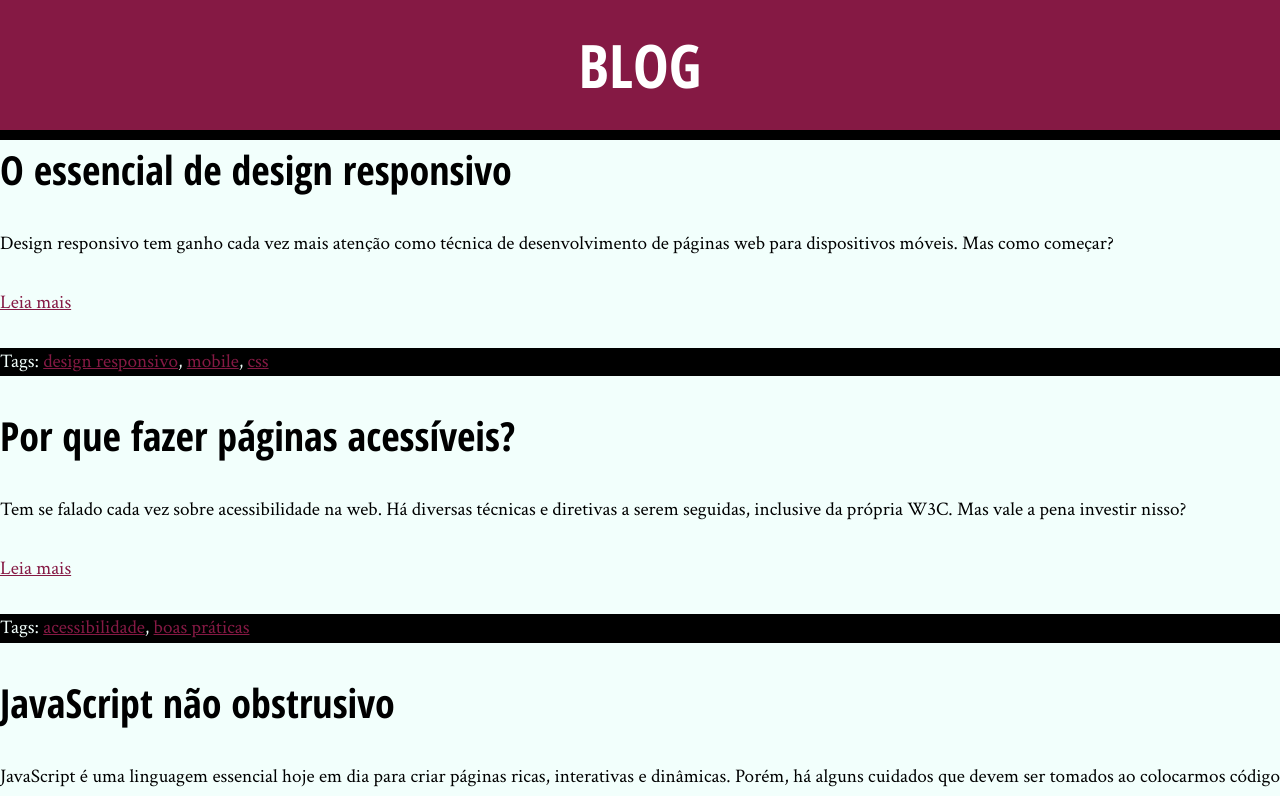
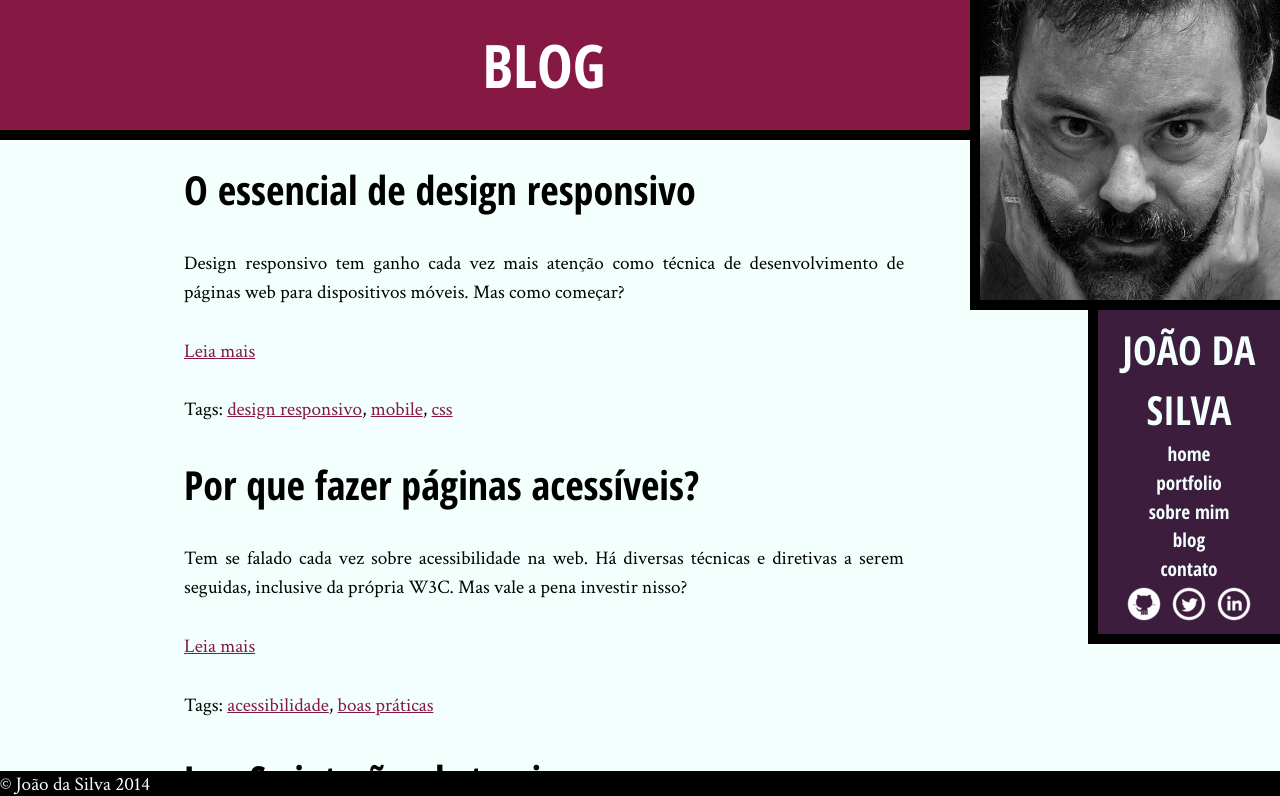
Before and after one commit to CristianoPro/BiografiaJoao, a plain HTML site: page blog.html in a window 1280 px wide. Shown: the top 796 px of the page. Drawn offline with Linux system fonts and the light colour scheme.

Commit message:
finalizando pagina blog e bio e separando os arquivos em pasta e finalizando o layout

```diff
--- a/blog.html
+++ b/blog.html
@@ -4,15 +4,15 @@
 		<title>Blog - João da Silva</title>
 		<meta charset="utf-8">
 		<link rel="icon" href="favicon.png">
-		<link rel="stylesheet" type="text/css" href="reset.css">
-		<link rel="stylesheet" type="text/css" href="bio.css">
+		<link rel="stylesheet" type="text/css" href="css/reset.css">
+		<link rel="stylesheet" type="text/css" href="css/bio.css">
 		<link rel="stylesheet" href="http://fonts.googleapis.com/css?family=Crimson+Text:400,400italic,600">
 	    <link rel="stylesheet" href="http://fonts.googleapis.com/css?family=Open+Sans+Condensed:700">
 	</head>
 	<body>
 		<main>
 			<h1>Blog</h1>
-
+			<div class="container">
 				<article>
 					<h2>O essencial de design responsivo</h2>
 
@@ -38,10 +38,12 @@
 				    <p>JavaScript é uma linguagem essencial hoje em dia para criar páginas ricas, interativas e dinâmicas. Porém, há alguns cuidados que devem ser tomados ao colocarmos código JavaScript em nossas páginas.</p>
 
 				    <a href="#">Leia mais</a>
-			    <footer><p>Tags: <a href="#">javascript</a>, <a href="#">boas práticas</a></p></footer>
+				    <footer><p>Tags: <a href="#">javascript</a>, <a href="#">boas práticas</a></footer>
+
 				</article>
+			</div>
 		</main>
-		<img src="eu.jpg" alt="Foto do joão da Silva">
+		<img class="minha-foto" src="img/eu.jpg" alt="Foto do joão da Silva">
 
 		<aside>
 			<h1>João da Silva</h1>
@@ -55,8 +57,14 @@
                     <li><a href="contato.html">Contato</a></li>
 				</ul>
 			</nav>
+			<ul class="icones-sociais">
+				<li><a class="github" href="http://github.com/cristianoPro">GitHub</a></li>
+				<li><a class="twitter" href="https://twitter.com/cristiano_so">Twitter</a></li>
+				<li><a class="linkedin" href="https://www.linkedin.com/in/cristiano-souza-de-oliveira-62951b128/">Linkedin</a></li>
+
+			</ul>
 		</aside>
-		<footer>
+		<footer class="footer-site">
 			&copy; João da Silva 2014
 		</footer>
 	</body>
--- a/bio.css
+++ b/css/bio.css
@@ -20,6 +20,8 @@ main h1{
 
 main{
 	line-height: 1.5;
+	float: left;
+	width: 85%;
 }
 
 main div{
@@ -31,14 +33,25 @@ main a{
 	color: #851944;
 }
 
-div{
+.container{
 	width: 720px;
 	margin-left: auto;
 	margin-right: auto;
+	padding: 20px 0;
+	padding-bottom: 80px;
 }
-h1, h2{
+
+h1{
+	text-transform: uppercase;
 	font-size: 40px;
 	font-family:"Open Sans Condensed", "Arial", sans-serif;
+}
+
+h2{
+	font-size: 40px;
+	font-family:"Open Sans Condensed", "Arial", sans-serif;
+	clear: both;
+
 }
 p{
 	text-align: justify;
@@ -52,6 +65,17 @@ blockquote{
 	width: 250px;
 	margin: 0px;
 	box-sizing:border-box;
+
+}
+
+.fiat{
+	float: right;
+	margin-left: 40px;
+}
+
+.Petrobras{
+	float: left;
+	margin-right: 40px;
 }
 
 strong{
@@ -65,13 +89,35 @@ aside{
 	background-color: #3C1D3D;
 	color:#F2FFFC;
 	text-align: center;
-	padding: 20px;
+	padding: 10px;
 	font-family: "Open Sans Condensed", sans-serif;
+	clear: right;
+	box-sizing: border-box;
+	width: 15%;
+	float: right;
+	border-left: 10px solid black;
+	border-bottom: 10px solid black;
+	position: relative;
+	top: 310px;
+
+
 }
 aside a{
 	color: inherit;
 	font-family: "Open Sans Condensed", sans-serif;
+	text-decoration:none;
 }
+
+.minha-foto{
+	float: right;
+	box-sizing: border-box;
+	border-left: 10px solid black;
+	border-bottom: 10px solid black;
+	position: absolute;
+	top: 0px;
+	right:0px;
+}
+
 
 .icones-sociais li{
 	display: inline-block;
@@ -85,15 +131,15 @@ aside a{
 }
 
 .github{
-	background-image: url(github.png);
+	background-image: url(../img/github.png);
 }
 
 .twitter{
-	background-image: url(twitter.png);
+	background-image: url(../img/twitter.png);
 }
 
 .linkedin{
-	background-image: url(linkedin.png);
+	background-image: url(../img/linkedin.png);
 }
 
 nav h1{
@@ -102,6 +148,7 @@ nav h1{
 }
 nav a{
 	color: inherit;
+	text-transform: lowercase;
 }
 
 
@@ -110,7 +157,12 @@ ul{
 }
 
 
-footer{
+.footer-site{
 	background-color: #000;
 	color: #F2FFFc;
+	clear: both;
+	position:fixed;
+	bottom: 0px;
+	width: 100%;
+
 }
```
Also changed, not shown: bio.html (+7 -7 lines), bio.txt (deleted), css/reset.css (renamed from reset.css), img/eu.jpg (renamed from eu.jpg), img/favicon.png (renamed from favicon.png), img/github.png (renamed from github.png), img/linkedin.png (renamed from linkedin.png), img/portfolio/bmw.png (added), img/portfolio/g1.png (added), img/portfolio/ibm.png (added), img/portfolio/uol.png (added), img/twitter.png (renamed from twitter.png). Lines whose indentation alone changed are shown as unchanged.
